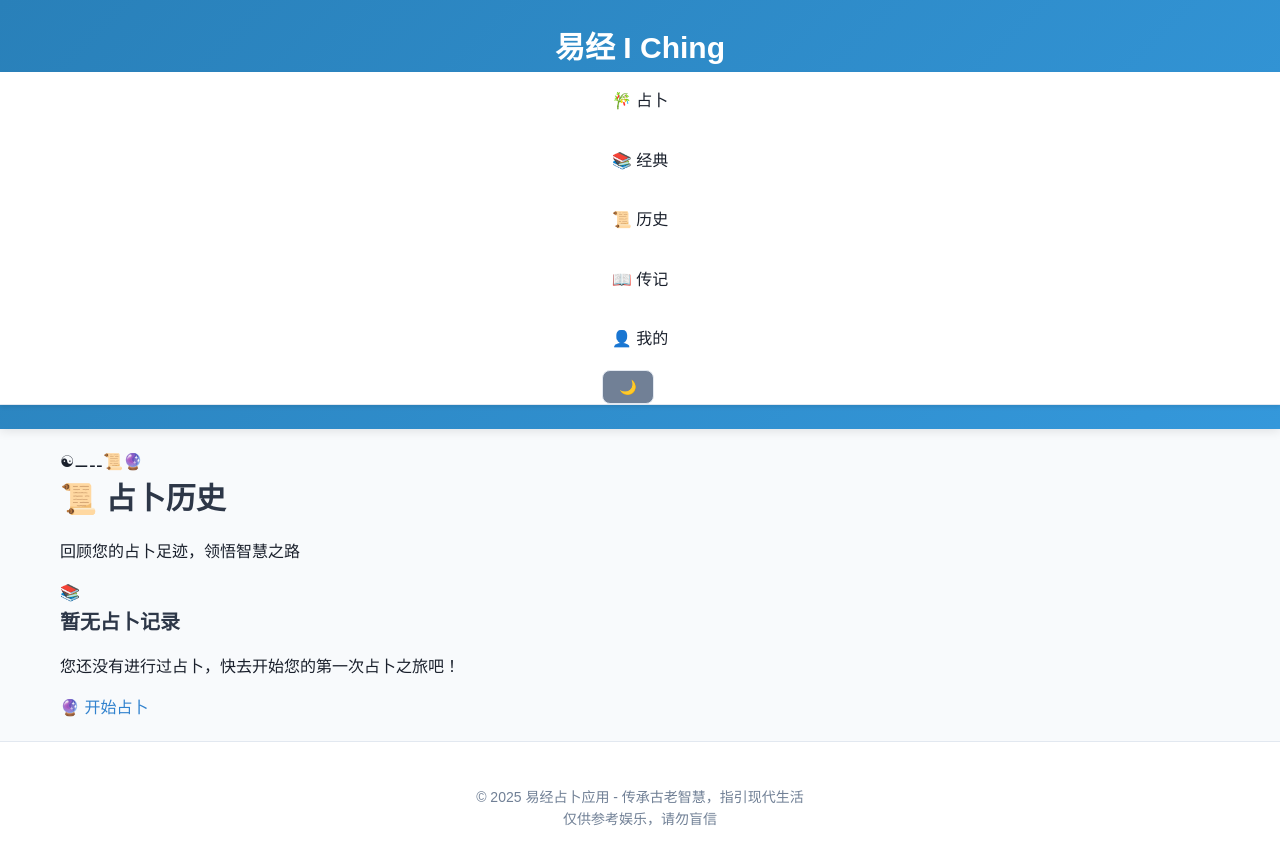
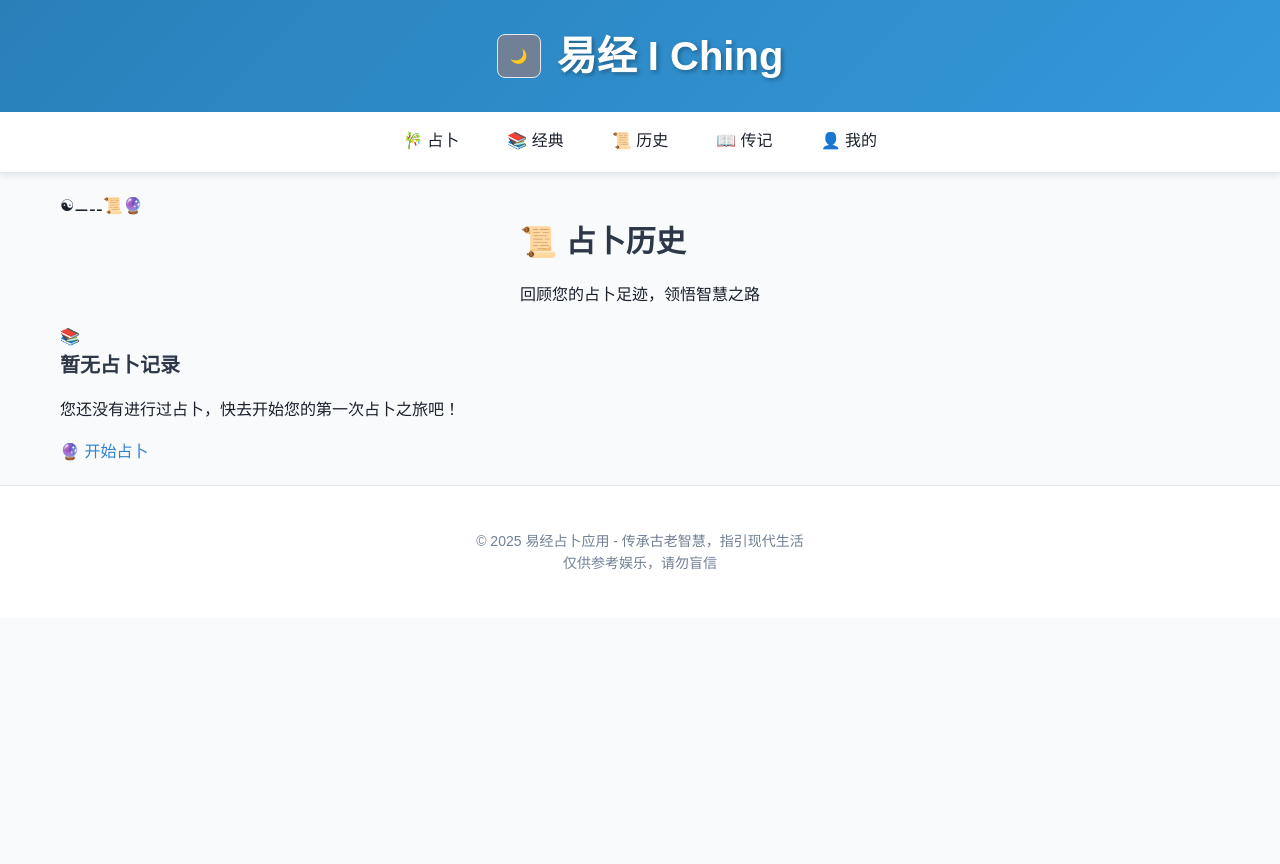
Before and after one commit to AFeiYA/i-change, a React (Create React App) app in the folder i-ching-app/: page /history in a window 1280 px wide. Shown: the top 864 px of the page. After the commit the page ends 800 px from the top, so only its background shows below. Built offline with nearby package versions, Linux system fonts and the light colour scheme.

Commit message:
修复样式问题

```diff
--- a/i-ching-app/src/assets/styles/buttons.css
+++ b/i-ching-app/src/assets/styles/buttons.css
@@ -173,10 +173,10 @@
   box-shadow: 0 8px 25px rgba(142, 68, 173, 0.4);
 }
 
-/* Hexagram grid buttons */
+/* Hexagram grid buttons - Higher specificity */
 .hexagram-grid {
-  display: grid;
-  grid-template-columns: repeat(auto-fill, minmax(120px, 1fr));
+  display: grid !important;
+  grid-template-columns: repeat(4, 1fr) !important; /* Fixed 4 columns per row */
   gap: var(--spacing-md);
   margin: var(--spacing-lg) 0;
 }
--- a/i-ching-app/src/assets/styles/hexagram-styles.css
+++ b/i-ching-app/src/assets/styles/hexagram-styles.css
@@ -260,7 +260,7 @@
 /* Hexagram Grid/Card Styles (for listing hexagrams - from main.css) */
 .hexagram-grid {
     display: grid;
-    grid-template-columns: repeat(auto-fill, minmax(250px, 1fr));
+    grid-template-columns: repeat(4, 1fr); /* Fixed 4 columns per row */
     gap: 20px;
     margin: 30px 0;
 }
--- a/i-ching-app/src/assets/styles/main.css
+++ b/i-ching-app/src/assets/styles/main.css
@@ -1,9 +1,9 @@
 @import './theme-variables.css';
 @import './base-styles.css';
 @import './navigation.css';
+@import './hexagram-styles.css'; /* Move before buttons.css */
 @import './buttons.css';
 @import './cards.css';
-@import './hexagram-styles.css';
 @import './page-layouts.css';
 @import './profile.css';
 @import './responsive.css';
--- a/i-ching-app/src/assets/styles/navigation.css
+++ b/i-ching-app/src/assets/styles/navigation.css
@@ -1,23 +1,87 @@
+/* Header wrapper styles */
+.header-wrapper {
+  box-shadow: 0 2px 8px var(--shadow);
+}
+
+/* Header styles */
+.header {
+  background: var(--bg-gradient);
+  color: var(--text-on-gradient);
+  padding: var(--spacing-lg) 0;
+  text-align: center;
+  width: 100%;
+  display: flex;
+  justify-content: center;
+  align-items: center;
+}
+
+.header-content {
+  display: flex;
+  align-items: center;
+  justify-content: center;
+  gap: var(--spacing-md);
+  padding: 0 var(--spacing-lg);
+}
+
+/* Navigation wrapper styles */
+.nav-wrapper {
+  background: var(--bg-secondary);
+  border-bottom: 1px solid var(--border-color);
+}
+
+.header h1 {
+  margin: 0;
+  font-size: 2.5rem;
+  font-weight: 700;
+  color: var(--text-on-gradient);
+  text-shadow: 2px 2px 4px rgba(0,0,0,0.3);
+}
+
+.header-theme-toggle {
+  background: var(--button-close-bg-transparent);
+  border: 2px solid var(--text-on-gradient);
+  color: var(--text-on-gradient);
+  padding: var(--spacing-sm);
+  border-radius: 50%;
+  cursor: pointer;
+  transition: all var(--transition-normal);
+  font-size: 1.2rem;
+  width: 44px;
+  height: 44px;
+  display: flex;
+  align-items: center;
+  justify-content: center;
+  margin: 0;
+}
+
+.header-theme-toggle:hover {
+  background: var(--button-close-hover-bg-transparent);
+  transform: scale(1.1);
+  border-color: var(--text-on-gradient);
+}
+
 /* Navigation styles */
 .nav {
-  background: var(--bg-secondary);
   padding: 0;
-  border-bottom: 1px solid var(--border-color);
-  box-shadow: 0 2px 4px var(--shadow);
 }
 
 .nav ul {
   list-style: none;
   margin: 0;
   padding: 0;
-  display: flex;
+  display: flex !important;
+  flex-direction: row !important; /* Ensure row direction for desktop */
   align-items: center;
+  justify-content: center; /* Center the navigation items */
   max-width: 1200px;
   margin: 0 auto;
+  width: 100%;
+  flex-wrap: wrap; /* Allow wrapping if needed */
 }
 
 .nav li {
   position: relative;
+  flex-shrink: 0; /* Prevent items from shrinking */
 }
 
 .nav a {
@@ -38,7 +102,6 @@
 
 /* Theme toggle button */
 .theme-toggle-btn {
-  margin-left: auto;
   background: var(--btn-secondary);
   color: var(--text-primary);
   border: 1px solid var(--border-color);
@@ -46,17 +109,55 @@
   border-radius: var(--border-radius);
   cursor: pointer;
   transition: all var(--transition-normal);
-  font-size: var(--font-size-sm);
-  margin-right: var(--spacing-lg);
+  font-size: var(--font-size-sm);  margin-left: auto;
 }
+
+/* Remove the last-child margin rule to allow center alignment */
 
 .theme-toggle-btn:hover {
   background: var(--btn-secondary-hover);
   transform: translateY(-1px);
 }
 
+/* Desktop navigation - force horizontal layout */
+@media (min-width: 769px) {
+  .nav ul {
+    flex-direction: row !important;
+    justify-content: center !important; /* Center navigation items on desktop */
+    align-items: center !important;
+    display: flex !important;
+    flex-wrap: wrap !important; /* Allow wrapping if needed */
+  }
+
+  .nav li {
+    width: auto !important;
+    flex-shrink: 0 !important; /* Prevent items from shrinking */
+  }
+
+  .nav a {
+    white-space: nowrap;
+    display: block !important; /* Ensure links are visible */
+  }
+}
+
 /* Mobile navigation */
 @media (max-width: 768px) {
+  .header-content {
+    flex-direction: row;
+    gap: var(--spacing-sm);
+    padding: 0 var(--spacing-md);
+  }
+
+  .header h1 {
+    font-size: 1.8rem;
+  }
+
+  .header-theme-toggle {
+    width: 36px;
+    height: 36px;
+    font-size: 1rem;
+  }
+
   .nav ul {
     flex-direction: column;
     padding: var(--spacing-sm) 0;
--- a/i-ching-app/src/assets/styles/responsive.css
+++ b/i-ching-app/src/assets/styles/responsive.css
@@ -10,9 +10,8 @@
   .header h1 {
     font-size: var(--font-size-2xl);
   }
-
-  .hexagram-grid {
-    grid-template-columns: repeat(auto-fill, minmax(100px, 1fr));
+    .hexagram-grid {
+    grid-template-columns: repeat(2, 1fr); /* 2 columns for mobile */
     gap: var(--spacing-sm);
   }
 
@@ -73,7 +72,7 @@
   }
 
   .hexagram-grid {
-    grid-template-columns: repeat(auto-fill, minmax(110px, 1fr));
+    grid-template-columns: repeat(3, 1fr); /* 3 columns for tablets */
   }
 
   .grid-3, .grid-4 {
--- a/i-ching-app/src/components/Navigation.tsx
+++ b/i-ching-app/src/components/Navigation.tsx
@@ -12,32 +12,51 @@ const Navigation: React.FC = () => {
 
   const getThemeIcon = () => {
     return currentTheme === 'light' ? '🌙' : '☀️';
-  };
-
-  return (
+  };  return (
+    <div className="header-wrapper">
       <div className="header">
-      <h1>易经 I Ching</h1>      <nav className="nav">
-        <Link to="/">
-          <span>🎋 占卜</span>
-        </Link>        <Link to="/classics">
-          <span>📚 经典</span>
-        </Link>        <Link to="/history">
-          <span>📜 历史</span>
-        </Link>
-        <Link to="/about">
-          <span>📖 传记</span>
-        </Link>
-        <Link to="/profile">
-          <span>👤 我的</span>
-        </Link>
+        <div className="header-content">
           <button
-          className="theme-toggle-btn"
+            className="theme-toggle-btn header-theme-toggle"
             onClick={toggleTheme}
             title={`切换到${currentTheme === 'light' ? '深色' : '浅色'}主题`}
           >
             {getThemeIcon()}
           </button>
+          <h1>易经 I Ching</h1>
+        </div>
+      </div>
+      <div className="nav-wrapper">
+        <nav className="nav">
+          <ul>
+            <li>
+              <Link to="/">
+                <span>🎋 占卜</span>
+              </Link>
+            </li>
+            <li>
+              <Link to="/classics">
+                <span>📚 经典</span>
+              </Link>
+            </li>
+            <li>
+              <Link to="/history">
+                <span>📜 历史</span>
+              </Link>
+            </li>
+            <li>
+              <Link to="/about">
+                <span>📖 传记</span>
+              </Link>
+            </li>
+            <li>
+              <Link to="/profile">
+                <span>👤 我的</span>
+              </Link>
+            </li>
+          </ul>
         </nav>
+      </div>
     </div>
   );
 };
--- a/i-ching-app/src/index.tsx
+++ b/i-ching-app/src/index.tsx
@@ -1,11 +1,15 @@
 import React from 'react';
-import ReactDOM from 'react-dom';
+import ReactDOM from 'react-dom/client'; // Updated import
 import App from './App';
 import './assets/styles/main.css';
 
-ReactDOM.render(
-  <React.StrictMode>
-    <App />
-  </React.StrictMode>,
-  document.getElementById('root')
-);
+// New React 18 createRoot API
+const container = document.getElementById('root');
+if (container) {
+  const root = ReactDOM.createRoot(container);
+  root.render(
+    <React.StrictMode>
+      <App />
+    </React.StrictMode>
+  );
+}
```
Lines whose indentation alone changed are shown as unchanged.
